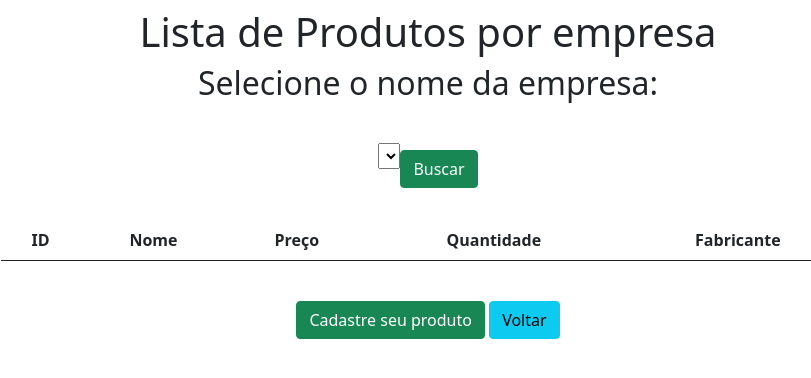
After one commit to amandaveredas/crud-python-gcp, a Django app: page /produtosempresa/1 in a window 1280 px wide. The commit adds this page. Shown: the top 378 px of the page, without its empty margins (212-1023 px from the left). Run offline with Django 3.2, Linux system fonts and the light colour scheme; data comes from the database, SQL or seed files in the repository; both versions use the stored data as it was after the commit; lists and menus that the app fills with data are empty.

Commit message:
construida pagina de busca de produtos por empresa, porém a busca ainda não está funcionando

```diff
--- a/app/models.py
+++ b/app/models.py
@@ -1,4 +1,5 @@
 from django.db import models
+
 
 # Create your models here.
 
@@ -14,4 +15,4 @@ class Produto(models.Model):
     preco = models.FloatField()
     quantidade = models.IntegerField()
     fabricante = models.CharField(max_length=255)
-    empresa = models.ForeignKey("Empresa", on_delete = models.CASCADE)
+    empresa = models.ForeignKey("Empresa", on_delete=models.CASCADE)
--- a/app/templates/formempresa.html
+++ b/app/templates/formempresa.html
@@ -15,7 +15,7 @@
 </div>
 
 <div class="col-8 m-auto pt-4 pb-2 text-center">
-    <form name="form" id="form" action="/empresas/"method="post">
+    <form name="form" id="form" action="/criaempresa/"method="post">
         {%csrf_token %}
     <div class="form-group mt-4">Nome: {{form.nome}}</div>
     <div class="form-group mt-4">CNPJ: {{form.cnpj}}</div>
--- a/app/templates/index.html
+++ b/app/templates/index.html
@@ -17,8 +17,7 @@
     <p><a href="/formproduto" class="btn btn-success">Cadastre seus produtos</a></p>
     <p><a href="/empresas" class="btn btn-success">Consulte as empresas cadastradas</a></p>
     <p><a href="/produtos" class="btn btn-success">Consulte todos os produtos</a></p>
-    <!- AQUI TEM QUE MUDAR->
-    <p><a href="/empresas" class="btn btn-success">Consulte os produtos por empresa</a></p>
+    <p><a href="/pesquisaprodutos" class="btn btn-success">Consulte os produtos por empresa</a></p>
 
 </div>
 
--- /dev/null
+++ b/app/templates/produtosempresa.html
@@ -0,0 +1,58 @@
+<!DOCTYPE html>
+<html lang="pt-BR">
+<head>
+    <meta charset="UTF-8">
+    <title>Lista Produtos por empresa</title>
+    <link href="https://cdn.jsdelivr.net/npm/bootstrap@5.0.2/dist/css/bootstrap.min.css" rel="stylesheet" integrity="sha384-EVSTQN3/azprG1Anm3QDgpJLIm9Nao0Yz1ztcQTwFspd3yD65VohhpuuCOmLASjC" crossorigin="anonymous">
+</head>
+<body>
+<div class="col-8 m-auto pt-2 pb-2 text-center " >
+    <h1>Lista de Produtos por empresa</h1>
+    <h2>Selecione o nome da empresa: </h2>
+</div>
+
+<div class="col-8 m-auto pt-2 pb-2 text-center">
+    <form method="get">
+         <select name="id" id="idEmpresa">
+        {% for empresa in empresa_lista %}
+        <option id="nomeEscolhido" value="{{empresa.id}}">{{empresa.nome}}</option>
+        {% endfor %}
+         <input type="submit" class="btn btn-success mt-4" value="Buscar">
+    </select>
+    </form>
+
+</div>
+
+<div class="col-8 m-auto pt-4 pb-2 text-center">
+<table class="table">
+  <thead>
+    <tr>
+      <th scope="col">ID</th>
+      <th scope="col">Nome</th>
+      <th scope="col">Preço</th>
+      <th scope="col">Quantidade</th>
+      <th scope="col">Fabricante</th>
+
+    </tr>
+  </thead>
+  <tbody>
+  {% for produto in produto_lista %}
+
+    <tr>
+      <th id="id">{{produto.id}}</th>
+      <td id="nome">{{produto.nome}}</td>
+      <td id="preco">{{produto.preco}}</td>
+      <td id="quantidade">{{produto.quantidade}}</td>
+      <td id="fabricante">{{produto.fabricante}}</td>
+    </tr>
+
+  {% endfor %}
+  </tbody>
+</table>
+</div>
+<div class="col-8 m-auto pt-3 pb-2 text-center">
+    <a href="/formproduto" class="btn btn-success">Cadastre seu produto</a>
+    <a href="/" class="btn btn-info">Voltar</a>
+</div>
+</body>
+</html>
--- a/app/views.py
+++ b/app/views.py
@@ -35,6 +35,12 @@ def formProduto(request):
     return render(request, 'formproduto.html', data)
 
 
+def produtosEmpresa(request, idempresa):
+    p_lista = Produto.objects.all().filter(empresa=idempresa)
+    context = {'produto_lista': p_lista, 'idEmpresa': idempresa}
+    return render(request, 'produtosempresa.html', context)
+
+
 def criaProduto(request):
     formproduto = ProdutoForm(request.POST or None)
     if formproduto.is_valid():
@@ -46,3 +52,9 @@ def empresas(request):
     data = {}
     data['db'] = Empresa.objects.all()
     return render(request, 'empresas.html', data)
+
+
+def pesquisaprodutos(request):
+    e_lista = Empresa.objects.all()
+    context = {'empresa_lista': e_lista}
+    return render(request, 'pesquisaprodutos.html', context)
--- a/project/urls.py
+++ b/project/urls.py
@@ -15,7 +15,10 @@ Including another URLconf
 """
 from django.contrib import admin
 from django.urls import path
-from app.views import home, formEmpresa, empresas, criaProduto, formProduto, produtos, criaEmpresa
+
+from app import views
+from app.views import home, formEmpresa, empresas, criaProduto, formProduto, produtos, criaEmpresa, produtosEmpresa, \
+    pesquisaprodutos
 
 urlpatterns = [
     path('admin/', admin.site.urls),
@@ -25,5 +28,7 @@ urlpatterns = [
     path('produtos/', produtos, name='produtos'),
     path('formproduto/', formProduto, name='formProduto'),
     path('criaproduto/', criaProduto, name='criaProduto'),
-    path('empresas/', empresas, name='empresas')
+    path('empresas/', empresas, name='empresas'),
+    path('produtosempresa/<int:idempresa>', produtosEmpresa, name='produtosEmpresa'),
+    path('pesquisaprodutos/', pesquisaprodutos, name='pesquisaprodutos')
 ]
```
Also changed, not shown: app/templates/pesquisaprodutos.html (added, +27 -0 lines), db.sqlite3.
